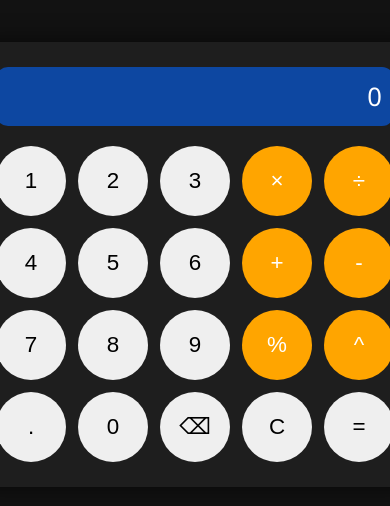
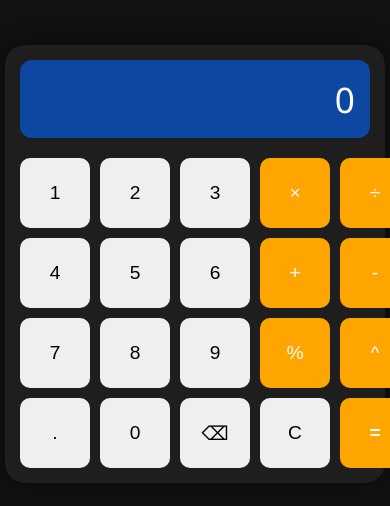
Before and after one commit to Ratek1/cal-la-tor--project, a plain HTML site: page index.html in a window 390 px wide. Shown: the part 158-664 px from the top of the page. Drawn offline with Linux system fonts and the light colour scheme.

Commit message:
Implement media queries for mobile styles
Add mobile responsiveness for calculator layout and buttons.

```diff
--- a/style.css
+++ b/style.css
@@ -62,3 +62,51 @@ button {
     background-color: #555;
     color: #fff;
 }
+/* Mobile screens */
+@media (max-width: 480px) {
+    .calculator {
+        width: 90%;
+        max-width: 350px;
+        margin: 20px auto;
+        padding: 15px;
+    }
+
+    .display {
+        font-size: 2.2rem;
+        padding: 15px;
+        height: auto;
+        word-wrap: break-word;
+        text-align: right;
+    }
+
+    .buttons {
+        display: grid;
+        grid-template-columns: repeat(5, 1fr);
+        gap: 10px;
+    }
+
+    button {
+        padding: 18px;
+        font-size: 1.2rem;
+        border-radius: 10px;
+    }
+
+    .equal {
+        background: orange;
+        color: white;
+        font-weight: bold;
+    }
+}
+
+/* Very small Android screens */
+@media (max-width: 360px) {
+    .display {
+        font-size: 1.8rem;
+        padding: 10px;
+    }
+
+    button {
+        padding: 15px;
+        font-size: 1rem;
+    }
+}
```
